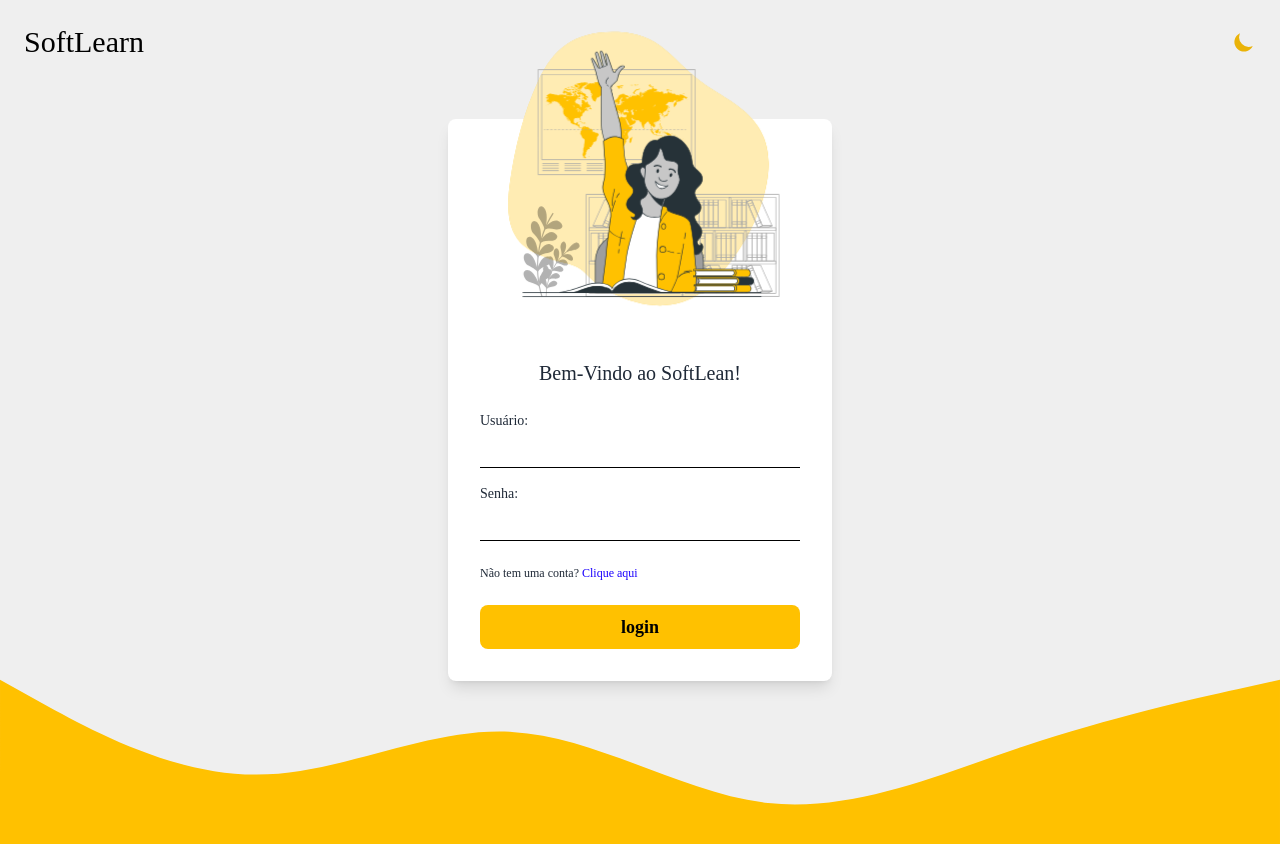
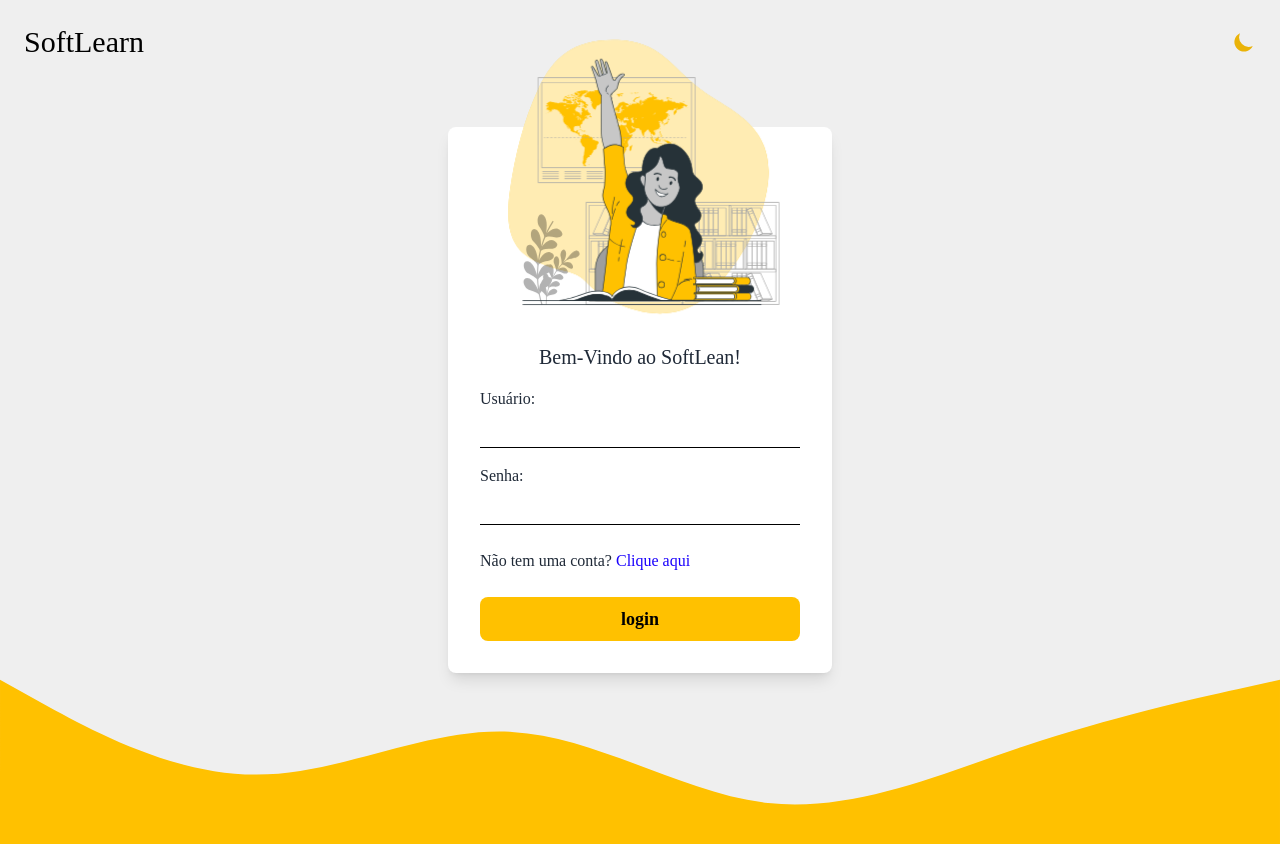
Before and after one commit to Mtheusgs/Softlearn, a plain HTML site: page es2/index.html in a window 1280 px wide. Drawn offline with nearby package versions, Linux system fonts and the light colour scheme; a web font is replaced by a local one.

Commit message:
Ajeitando erros

```diff
--- a/es2/index.html
+++ b/es2/index.html
@@ -66,19 +66,19 @@
     </div>
 
 
-    <h2 class="text-xl text-black mt-8 font-inria">Bem-Vindo ao SoftLean!</h2>
+    <h2 class="text-xl text-black mt-2 font-inria">Bem-Vindo ao SoftLean!</h2>
 
-    <form class="w-full mt-6">
+    <form class="w-full mt-4">
       <div class="mb-4">
-        <label for="username" class="block text-sm text-black mb-1 font-inria">Usuário:</label>
+        <label for="username" class="block text-black mb-1 font-inria">Usuário:</label>
         <input type="text" id="username" class="w-full bg-transparent border-b border-black text-black font-inria focus:outline-none py-1">
       </div>
       <div class="mb-6">
-        <label for="password" class="block text-sm text-black mb-1 font-inria">Senha:</label>
+        <label for="password" class="block  text-black mb-1 font-inria">Senha:</label>
         <input type="password" id="password" class="w-full bg-transparent border-b border-black text-black font-inria focus:outline-none py-1">
       </div>
-      <a href="#" class="block text-xs text-black  hover:underline mb-6 font-inria">Não tem uma conta? <span class="text-[#1A01FD]">Clique aqui</span></a>
-      <button type="submit" class="w-full bg-custom-button text-white py-2 rounded-lg text-lg font-semibold hover:bg-gray-800 transition-colors font-inria">
+      <a href="#" class="block  text-black  hover:underline mb-6 font-inria">Não tem uma conta? <span class="text-[#1A01FD]">Clique aqui</span></a>
+      <button type="submit" class="w-full bg-custom-button text-white py-2 rounded-lg text-lg font-semibold  font-inria">
         login
       </button>
     </form>
```
